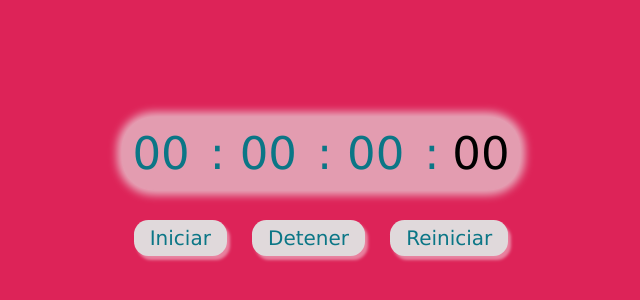
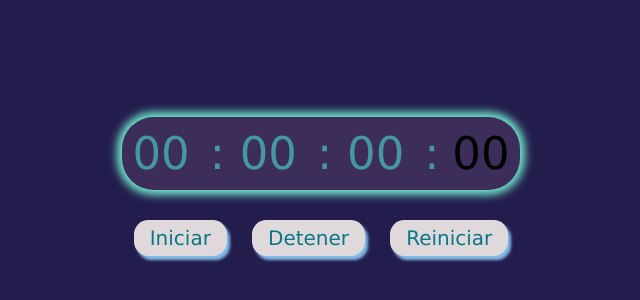
Before and after one commit to JeanP09/Ejercicios_JavaScript, a plain HTML site: page Proyecto_7/index.html in a window 1280 px wide. Shown: the part 214-514 px from the top of the page, without its empty margins (319-959 px from the left). Drawn offline with Linux system fonts and the light colour scheme.

Commit message:
Update style.css
06/11/2023 8:44 p.m.

```diff
--- a/Proyecto_7/css/style.css
+++ b/Proyecto_7/css/style.css
@@ -11,7 +11,7 @@ body {
     display: flex;
     align-items: center;
     justify-content: center;
-    background: #dd2358;
+    background: #231d4d;
 }
 
 .pantalla {
@@ -20,13 +20,13 @@ body {
 
 .pantalla .cronometro {
     height: auto;
-    background: #e39cb0;
+    background: #e39cb021;
     display: flex;
     align-items: center;
     justify-content: center;
     border-radius: 2rem;
     box-shadow: 2rem;
-    box-shadow: 0px 0px 8px 5px #e6aebe;
+    box-shadow: 0px 0px 8px 5px #72e9cd;
     border: none;
 }
 
@@ -36,7 +36,7 @@ body {
     text-align: center;
     font-size: 45px;
     font-weight: 550;
-    color: rgb(11, 118, 134);
+    color: rgb(69, 151, 163);
 }
 
 .cronometro span.separador {
@@ -68,7 +68,7 @@ body {
     font-weight: 500;
     border-radius: 0.9rem;
     cursor: pointer;
-    box-shadow: 3px 4px 3px 0px #e883a0;
+    box-shadow: 3px 4px 3px 0px #83bbe8;
 }
 
 .botones button.on {
```
